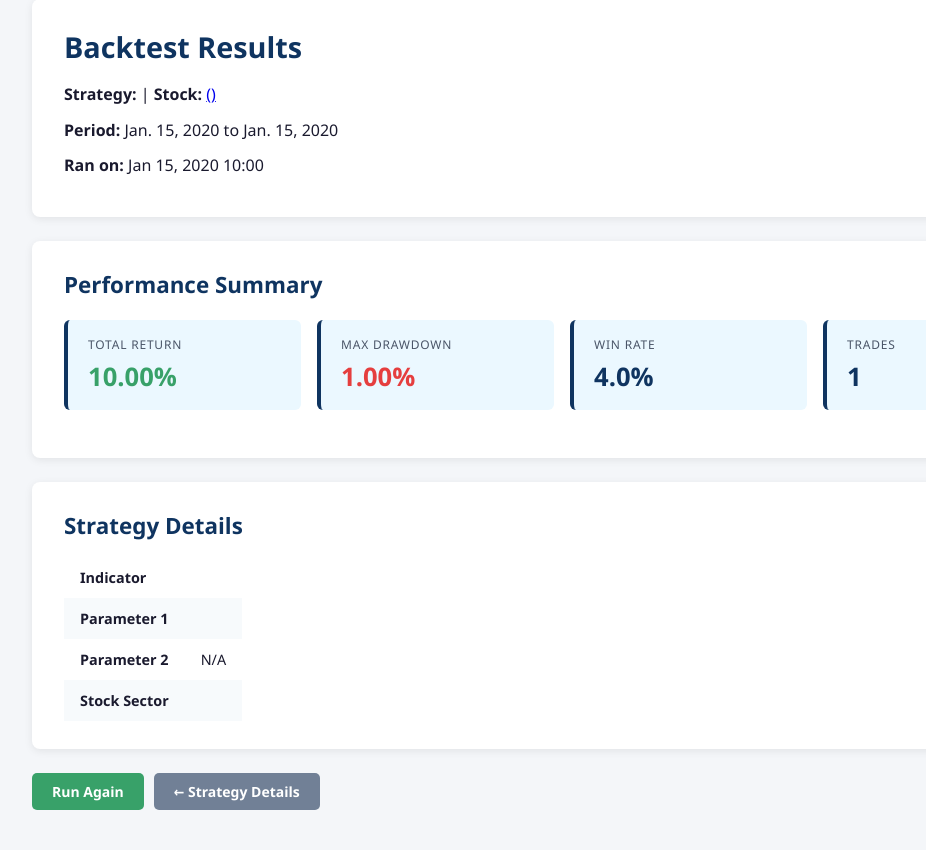
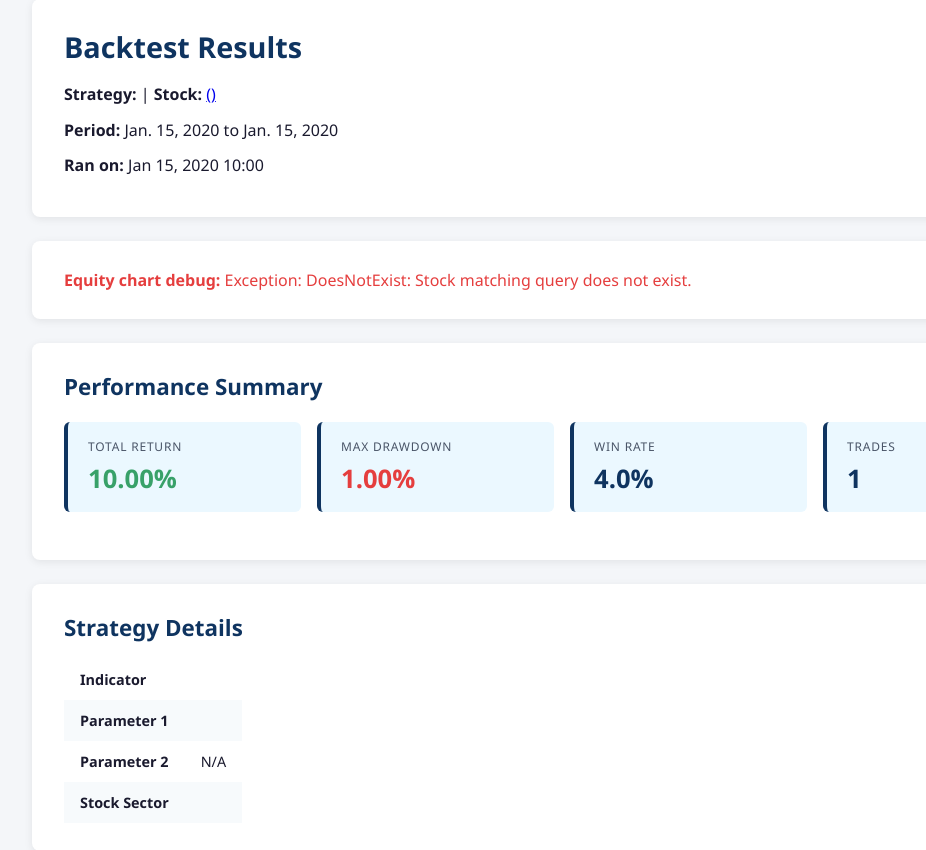
Before and after one commit to yashkedi/cs412, a Django app: page /project/backtests/1/ in a window 1280 px wide. Shown: the part 92-942 px from the top of the page, without its empty margins (78-1004 px from the left). Run offline with Django 5.2, Linux system fonts and the light colour scheme; tables that the repository leaves empty hold one stand-in row (values such as "Sample post").

Commit message:
debugging

```diff
--- a/project/templates/project/backtest_result.html
+++ b/project/templates/project/backtest_result.html
@@ -22,6 +22,10 @@
 <div class="card">
     <h2>Equity Curve</h2>
     {{ graph_equity|safe }}
+</div>
+{% elif equity_debug %}
+<div class="card" style="color:#e53e3e;">
+    <strong>Equity chart debug:</strong> {{ equity_debug }}
 </div>
 {% endif %}
 
--- a/project/templates/project/stock_detail.html
+++ b/project/templates/project/stock_detail.html
@@ -28,6 +28,10 @@
 <div class="card">
     {{ graph_price|safe }}
 </div>
+{% elif chart_debug %}
+<div class="card" style="color:#e53e3e;">
+    <strong>Chart debug:</strong> {{ chart_debug }}
+</div>
 {% endif %}
 
 <div class="card">
--- a/project/views.py
+++ b/project/views.py
@@ -13,6 +13,7 @@ import yfinance as yf
 import pandas as pd
 import plotly
 import plotly.graph_objects as go
+import sys
 
 def _run_backtest_engine(strategy, stock, start_date, end_date):
     """Fetch historical price data from Yahoo Finance and simulate the given strategy. Returns a metrics dict or None."""
@@ -155,7 +156,9 @@ class StockDetailView(DetailView):
         end = date.today()
         start = end - timedelta(days=365)
         try:
+            print(f'[CHART DEBUG] Downloading {self.object.ticker} from {start} to {end}', file=sys.stderr)
             df = yf.download(self.object.ticker, start=str(start), end=str(end), progress=False)
+            print(f'[CHART DEBUG] df.empty={df.empty} shape={df.shape}', file=sys.stderr)
             if not df.empty:
                 prices = df['Close'].squeeze()
                 dates = [str(d.date()) for d in prices.index]
@@ -175,8 +178,13 @@ class StockDetailView(DetailView):
                     hovermode='x unified',
                 )
                 context['graph_price'] = plotly.offline.plot(fig, auto_open=False, output_type='div')
+                print('[CHART DEBUG] graph_price built OK', file=sys.stderr)
+            else:
+                context['chart_debug'] = f'yfinance returned empty data for {self.object.ticker}'
+                print(f'[CHART DEBUG] empty df for {self.object.ticker}', file=sys.stderr)
         except Exception as e:
-            raise
+            context['chart_debug'] = f'Exception: {type(e).__name__}: {e}'
+            print(f'[CHART DEBUG] Exception: {type(e).__name__}: {e}', file=sys.stderr)
         return context
 
 
@@ -459,8 +467,12 @@ class BacktestResultDetailView(DetailView):
         context = super().get_context_data(**kwargs)
         result = self.object
         try:
+            print(f'[BACKTEST DEBUG] Re-running engine for {result.stock.ticker}', file=sys.stderr)
             metrics = _run_backtest_engine(result.strategy, result.stock, result.start_date, result.end_date)
-        except Exception:
+            print(f'[BACKTEST DEBUG] metrics={metrics is not None}', file=sys.stderr)
+        except Exception as e:
+            print(f'[BACKTEST DEBUG] Exception: {type(e).__name__}: {e}', file=sys.stderr)
+            context['equity_debug'] = f'Exception: {type(e).__name__}: {e}'
             metrics = None
         if metrics:
             fig = go.Figure()
--- /dev/null
+++ b/project_url.txt
@@ -0,0 +1 @@
+https://cs-webapps.bu.edu/yashkedi/project/
```
